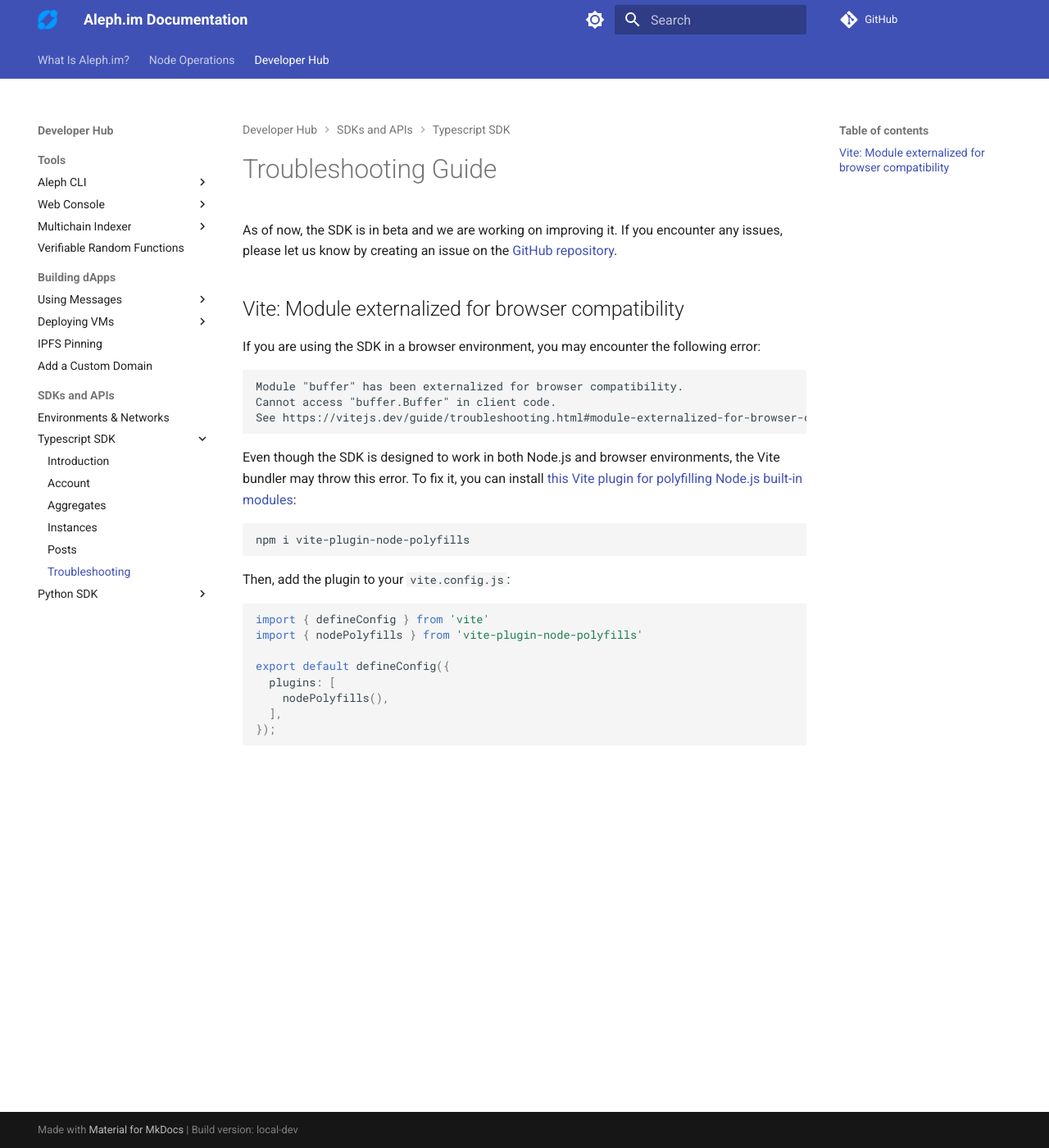
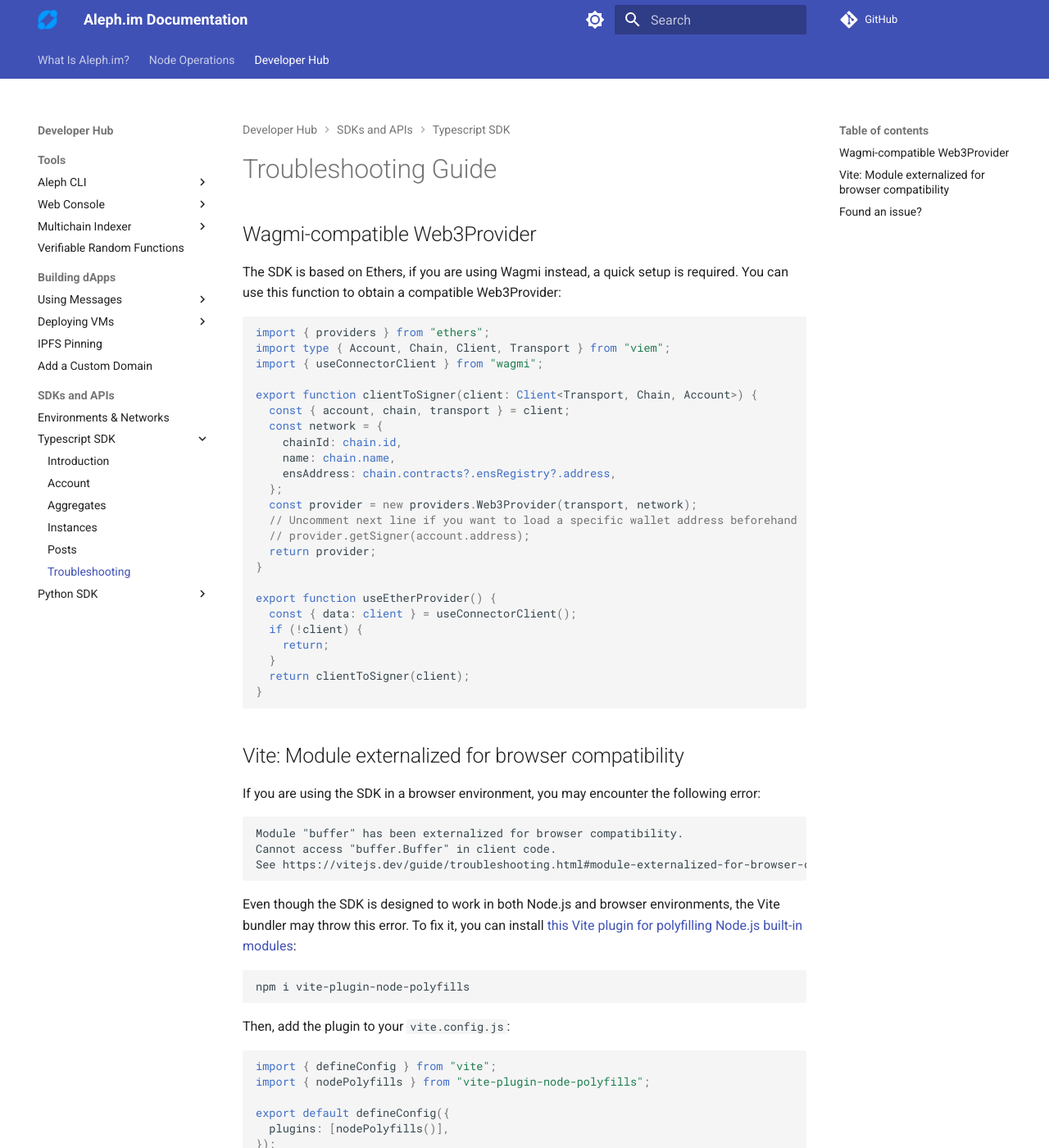
Before and after one commit to aleph-im/aleph-docs, an MkDocs documentation site: the page built from docs/libraries/typescript-sdk/troubleshooting.md, in a window 1280 px wide and 1400 px high. Shown: the whole window at 82% size. Built offline with MkDocs 1.6.1 and Material for MkDocs 9.7.7, drawn with Linux system fonts in a browser that asks for light colours; plug-ins that fetch from the network failed and are left out; comment, search, counter and statistics services are not loaded; some of the changed text lies outside the part shown.

Commit message:
Wagmi support in SDK & Troubleshooting links (#120)
* Wagmi support in SDK troubleshooting

* Add troubleshooting links to support repo

````diff
--- a/docs/libraries/typescript-sdk/troubleshooting.md
+++ b/docs/libraries/typescript-sdk/troubleshooting.md
@@ -1,7 +1,36 @@
 # Troubleshooting Guide
 
-As of now, the SDK is in beta and we are working on improving it.
-If you encounter any issues, please let us know by creating an issue on the [GitHub repository](https://github.com/aleph-im/aleph-sdk-ts/issues).
+## Wagmi-compatible Web3Provider
+
+The SDK is based on Ethers, if you are using Wagmi instead, a quick setup is required.
+You can use this function to obtain a compatible Web3Provider:
+
+```typescript
+import { providers } from "ethers";
+import type { Account, Chain, Client, Transport } from "viem";
+import { useConnectorClient } from "wagmi";
+
+export function clientToSigner(client: Client<Transport, Chain, Account>) {
+  const { account, chain, transport } = client;
+  const network = {
+    chainId: chain.id,
+    name: chain.name,
+    ensAddress: chain.contracts?.ensRegistry?.address,
+  };
+  const provider = new providers.Web3Provider(transport, network);
+  // Uncomment next line if you want to load a specific wallet address beforehand
+  // provider.getSigner(account.address);
+  return provider;
+}
+
+export function useEtherProvider() {
+  const { data: client } = useConnectorClient();
+  if (!client) {
+    return;
+  }
+  return clientToSigner(client);
+}
+```
 
 ## Vite: Module externalized for browser compatibility
 
@@ -23,12 +52,14 @@
 Then, add the plugin to your `vite.config.js`:
 
 ```javascript
-import { defineConfig } from 'vite'
-import { nodePolyfills } from 'vite-plugin-node-polyfills'
+import { defineConfig } from "vite";
+import { nodePolyfills } from "vite-plugin-node-polyfills";
 
 export default defineConfig({
-  plugins: [
-    nodePolyfills(),
-  ],
+  plugins: [nodePolyfills()],
 });
 ```
+
+## Found an issue?
+
+If the documentation didn't help, you can [report an issue](https://github.com/aleph-im/support/issues).
--- a/mkdocs.yml
+++ b/mkdocs.yml
@@ -88,6 +88,7 @@
       - 'Aleph CLI':
         - 'Getting started': tools/aleph-client/index.md
         - 'Usage': tools/aleph-client/usage.md
+        - 'Troubleshooting': tools/aleph-client/troubleshooting.md
       - 'Web Console':
         - 'Getting started': tools/webconsole/index.md
         - 'Upload': tools/webconsole/upload.md
````
Also changed, not shown: docs/index.md (+11 -8 lines), docs/nodes/compute/troubleshooting.md (+83 -68 lines), docs/tools/aleph-client/troubleshooting.md (added, +5 -0 lines).
